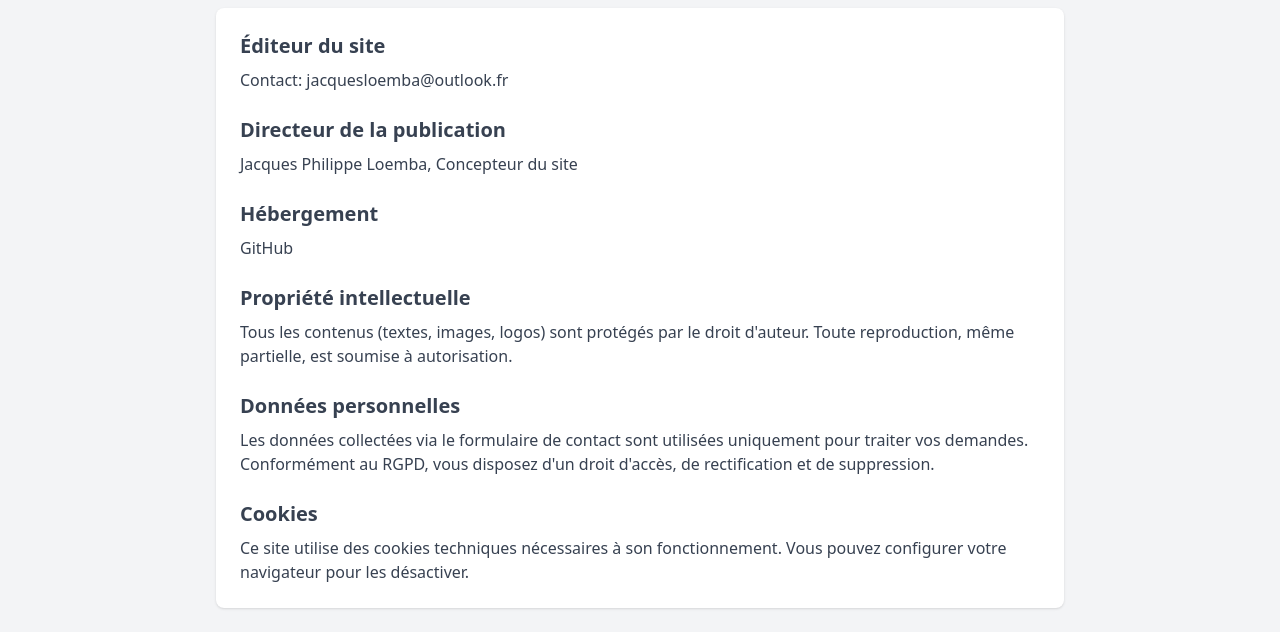
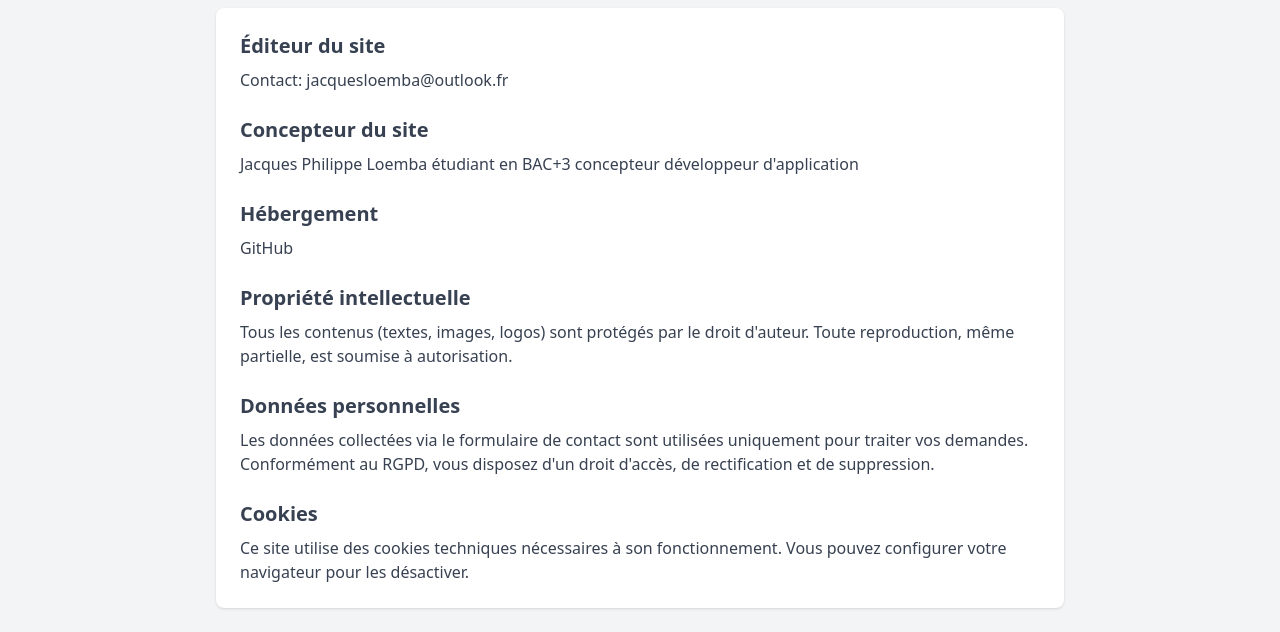
Before and after one commit to Jacque004/HelloShop, a plain HTML site: page mentions-legales.html in a window 1280 px wide. Shown: the part 168-800 px from the top of the page. Drawn offline with nearby package versions, Linux system fonts and the light colour scheme.

Commit message:
Update mentions-legales.html

```diff
--- a/mentions-legales.html
+++ b/mentions-legales.html
@@ -54,8 +54,8 @@
                     <p>Contact: jacquesloemba@outlook.fr </p>
                 </section>
                 <section>
-                    <h2 class="text-xl font-semibold mb-2">Directeur de la publication</h2>
-                    <p>Jacques Philippe Loemba, Concepteur du site</p>
+                    <h2 class="text-xl font-semibold mb-2">Concepteur du site</h2>
+                    <p>Jacques Philippe Loemba étudiant en BAC+3 concepteur développeur d'application</p>
                 </section>
                 <section>
                     <h2 class="text-xl font-semibold mb-2">Hébergement</h2>
```
